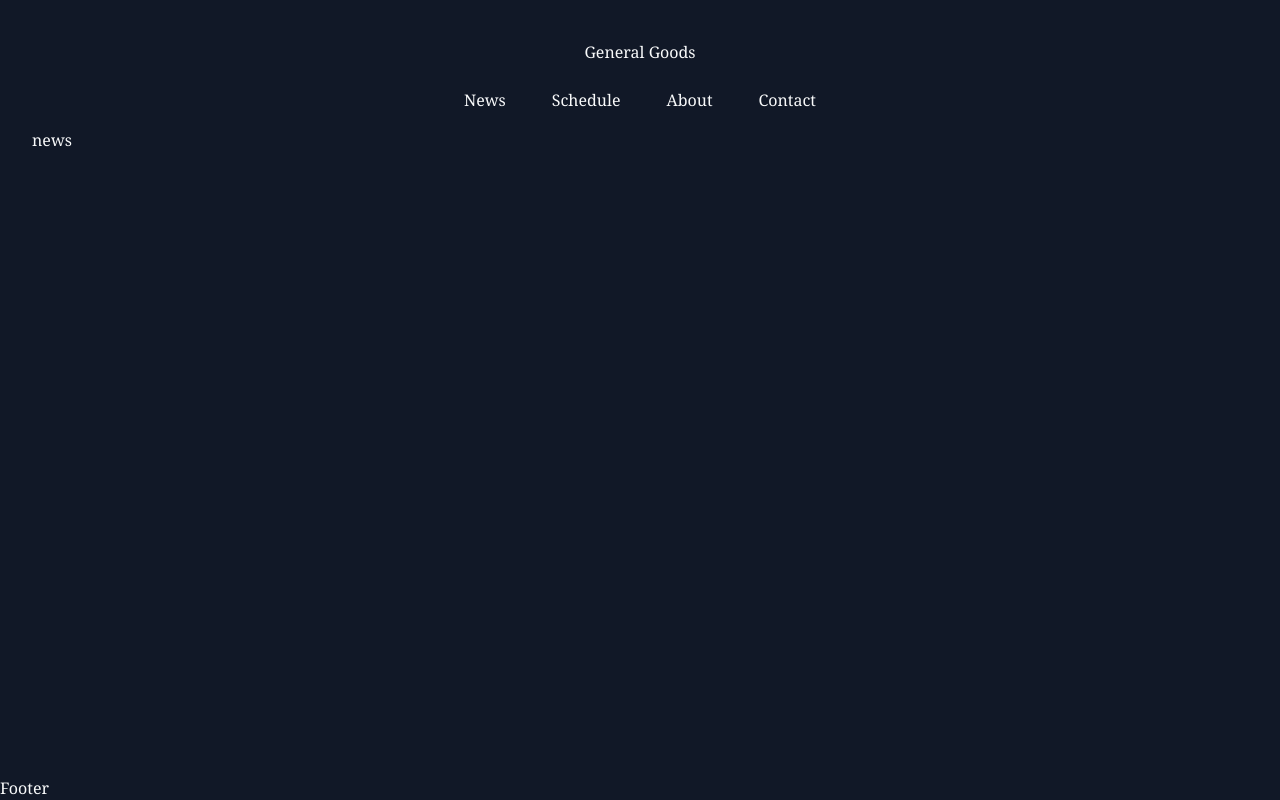
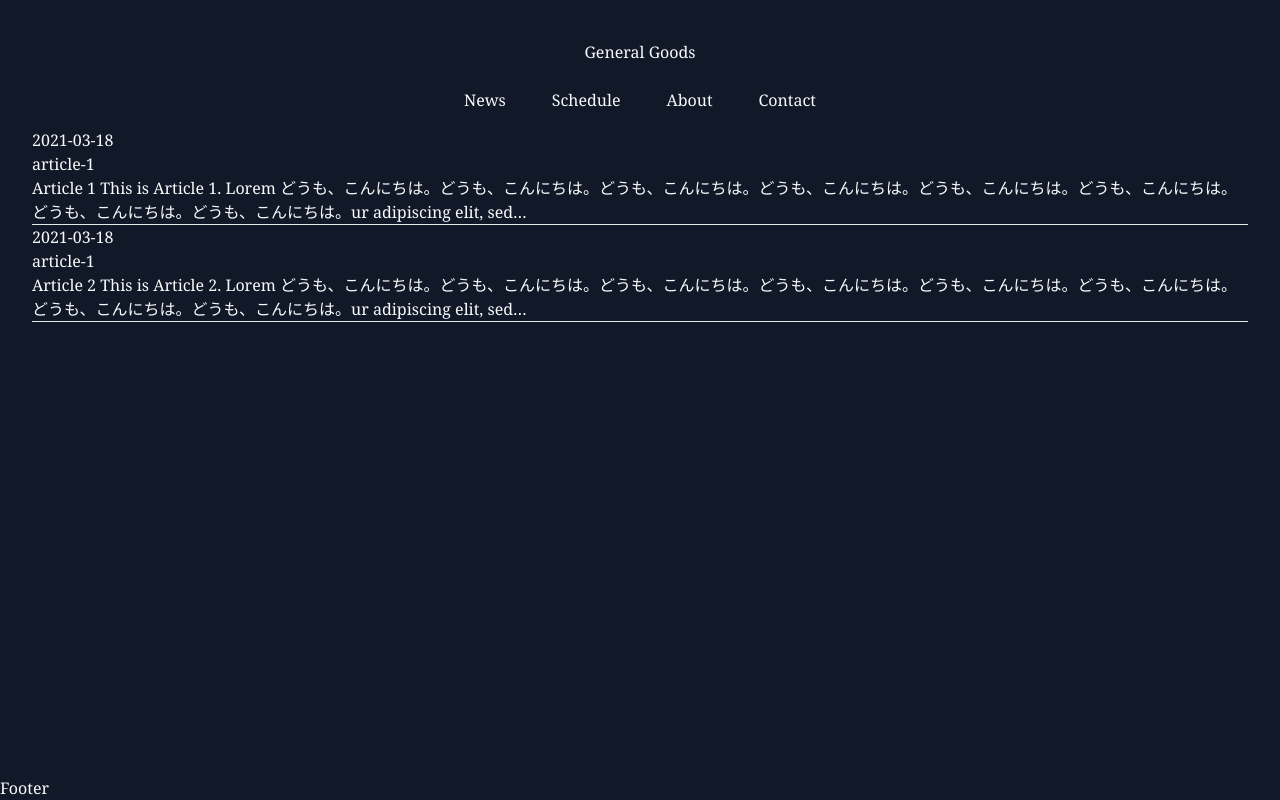
Before and after one commit to Masashi-Kawafuji/general-goods, a Gatsby site: page /news in a window 1280 px wide. Built offline with nearby package versions, Linux system fonts and the light colour scheme; Gatsby itself is replaced by a stand-in of ours.

Commit message:
obtain the article-informations and list them in News page.

```diff
--- a/src/pages/news.tsx
+++ b/src/pages/news.tsx
@@ -1,11 +1,47 @@
 import React from 'react';
+import { useStaticQuery, graphql, Link } from 'gatsby';
+import { Article } from '../types';
 import Layout from '../components/Layout';
 import Container from '../components/Container';
 
-const News: React.FC = () => (
-  <Layout pageTitle="News">
-    <Container>news</Container>
-  </Layout>
-);
+type GetArticlesQuery = {
+  allMarkdownRemark: {
+    nodes: Omit<Article, 'html'>[];
+  };
+};
+
+const News: React.FC = () => {
+  const { allMarkdownRemark } = useStaticQuery<GetArticlesQuery>(graphql`
+    query getArticles {
+      allMarkdownRemark {
+        nodes {
+          excerpt
+          id
+          frontmatter {
+            title
+            date
+          }
+        }
+      }
+    }
+  `);
+
+  return (
+    <Layout pageTitle="News">
+      <Container>
+        <ul>
+          {allMarkdownRemark.nodes.map(({ id, excerpt, frontmatter }) => (
+            <li key={id}>
+              <p>{frontmatter.date}</p>
+              <Link to={`/news/${id}`}>{frontmatter.title}</Link>
+              <p>{excerpt}</p>
+              <hr />
+            </li>
+          ))}
+        </ul>
+      </Container>
+    </Layout>
+  );
+};
 
 export default News;
--- a/src/templates/newsArticle.tsx
+++ b/src/templates/newsArticle.tsx
@@ -1,20 +1,12 @@
 import React from 'react';
 import { PageProps } from 'gatsby';
+import { Article } from '../types';
 import Layout from '../components/Layout';
 import Container from '../components/Container';
 
-type Article = {
-  id: string;
-  html: string;
-  frontmatter: {
-    title: string;
-    date: string;
-  };
-};
+type NewsArticlePageProps = PageProps<unknown, Omit<Article, 'excerpt'>>;
 
-type NewsArticlePageProps = PageProps<unknown, Article>;
-
-const newsArticle: React.FC<NewsArticlePageProps> = ({
+const NewsArticle: React.FC<NewsArticlePageProps> = ({
   pageContext: {
     html,
     frontmatter: { title, date },
@@ -31,4 +23,4 @@ const newsArticle: React.FC<NewsArticlePageProps> = ({
   </Layout>
 );
 
-export default newsArticle;
+export default NewsArticle;
--- /dev/null
+++ b/src/types/index.ts
@@ -0,0 +1,9 @@
+export type Article = {
+  id: string;
+  html: string;
+  excerpt: string;
+  frontmatter: {
+    title: string;
+    date: string;
+  };
+};
```
